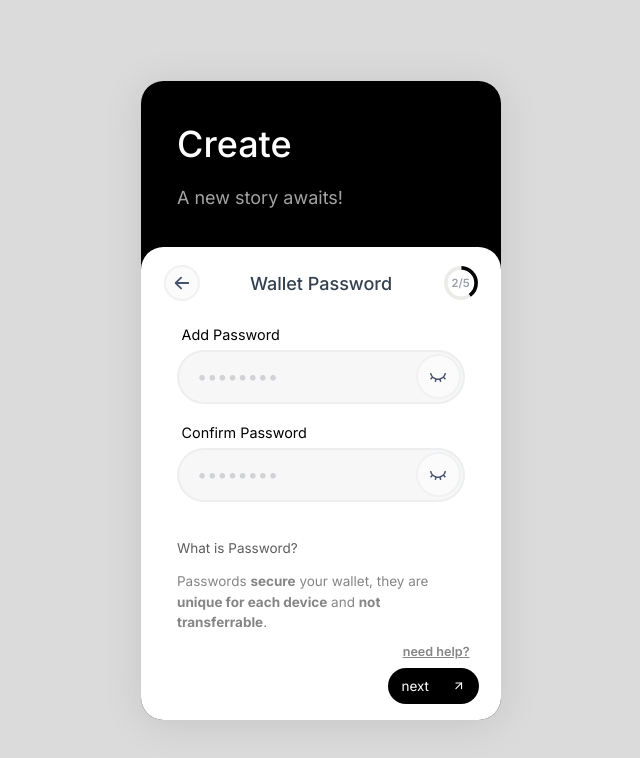
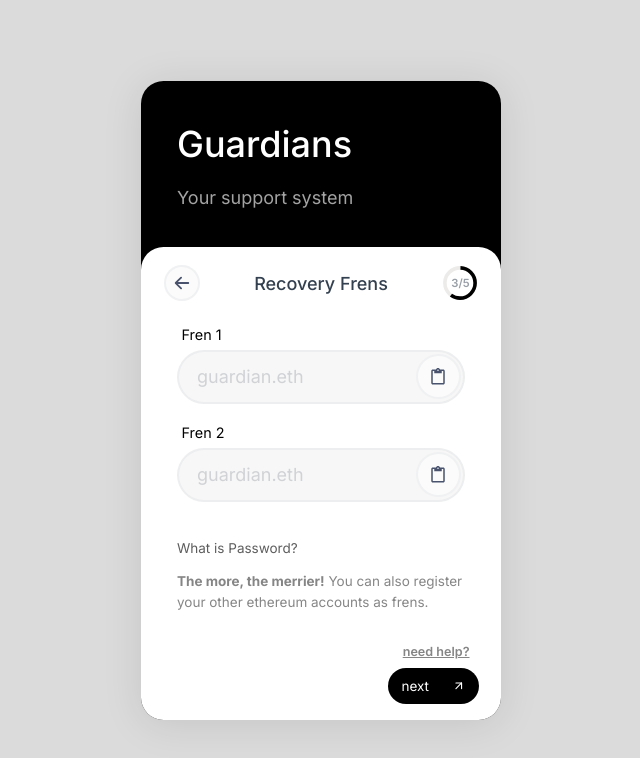
Before and after one commit to dark-circles-2022/panda-wallet, a React (Create React App) app: page /create/1 in a window 1280 px wide. Shown: the top 758 px of the page, without its empty margins (319-959 px from the left). Built offline with nearby package versions, Linux system fonts and the light colour scheme.

Commit message:
style: minor fixes

```diff
--- a/src/components/Modal/index.tsx
+++ b/src/components/Modal/index.tsx
@@ -1,18 +1,4 @@
-import {
-  Box,
-  Button,
-  CircularProgress,
-  CircularProgressLabel,
-  Flex,
-  Icon,
-  Modal,
-  ModalBody,
-  ModalCloseButton,
-  ModalContent,
-  ModalFooter,
-  ModalHeader,
-  ModalOverlay,
-} from '@chakra-ui/react';
+import { Flex, Modal, ModalBody, ModalContent, ModalFooter, ModalHeader, ModalOverlay } from '@chakra-ui/react';
 import { BsSlashCircle } from 'react-icons/bs';
 import { OutlineButton, SecondaryButton } from '../common/Button';
 import { FiArrowUpRight as Arrow } from 'react-icons/fi';
@@ -50,14 +36,14 @@ const DefaultModal = ({
         >
           <SecondaryButton
             prompt="Confirm"
-            onClick={() => onClose()}
             color="danger"
+            onClick={() => onConfirm()}
             borderColor={'danger'}
             icon={Arrow}
           />
           <OutlineButton
+            onClick={() => onClose()}
             prompt="Cancel"
-            onClick={() => onConfirm()}
             borderColor="black"
             icon={BsSlashCircle}
           />
--- a/src/components/common/PasteInput.tsx
+++ b/src/components/common/PasteInput.tsx
@@ -3,7 +3,7 @@ import { MdContentPaste as Paste } from 'react-icons/md';
 import ButtonIcon from '../ButtonIcon/index';
 import { InputRightElement, Box, Input, InputGroup, Text } from '@chakra-ui/react';
 
-const PasteInput = ({ label }: { label: string }) => {
+const PasteInput = ({ label, placeholder }: { label: string; placeholder: string }) => {
   const [value, setValue] = useState('');
   return (
     <Box
@@ -11,6 +11,10 @@ const PasteInput = ({ label }: { label: string }) => {
       py="0.5rem"
     >
       <Text
+        as="label"
+        display={'flex'}
+        justifyContent={'space-between'}
+        alignItems={'end'}
         color={'black'}
         fontSize={'0.8rem'}
         mb={'0.25rem'}
@@ -18,18 +22,29 @@ const PasteInput = ({ label }: { label: string }) => {
       >
         {label}
       </Text>
+
       <InputGroup>
         <Input
-          type="text"
           border="2px solid"
           borderColor="icon.border.50"
-          placeholder="Enter password"
-          value={value}
-          onChange={(e) => setValue(e.target.value)}
+          bg="input.bg.default"
+          type="text"
+          _focus={{
+            bg: 'input.bg.focus',
+            border: '2px solid',
+            borderColor: 'icon.border.50',
+          }}
+          _hover={{
+            bg: 'input.bg.focus',
+          }}
+          _placeholder={{ color: 'text.placeholder' }}
           borderRadius={'full'}
           variant={'filled'}
           color={'black'}
           h={'3rem'}
+          placeholder={placeholder ?? 'placeholder'}
+          value={value}
+          onChange={(e) => setValue(e.target.value)}
         />
         <InputRightElement
           width="3rem"
--- a/src/components/dashboard/AssetsList.tsx
+++ b/src/components/dashboard/AssetsList.tsx
@@ -1,4 +1,4 @@
-import { Flex, Text } from '@chakra-ui/react';
+import { Flex, Skeleton, Text } from '@chakra-ui/react';
 import { IbalancesAPI } from '../../interfaces/IbalancesAPI';
 import TokenInfo from './TokenInfo';
 
@@ -17,6 +17,28 @@ const AssetsList = ({ balances }: { balances: IbalancesAPI[] | undefined }) => {
       >
         Assets
       </Text>
+      {!balances?.length && (
+        <>
+          <Skeleton
+            height="2rem"
+            w="95%"
+            my="1rem"
+            mx="auto"
+          />
+          <Skeleton
+            height="2rem"
+            w="95%"
+            my="1rem"
+            mx="auto"
+          />
+          <Skeleton
+            height="2rem"
+            w="95%"
+            my="1rem"
+            mx="auto"
+          />
+        </>
+      )}
       {balances?.map((token, id) => (
         <TokenInfo
           key={id}
--- a/src/components/dashboard/UserTopBar.tsx
+++ b/src/components/dashboard/UserTopBar.tsx
@@ -3,7 +3,7 @@ import { BiUser as User, BiBell } from 'react-icons/bi';
 import ButtonIcon from '../ButtonIcon';
 
 // @ts-ignore
-const UserTopBar = ({ onOpen }) => {
+const UserTopBar = ({ onOpen, onToggle }) => {
   const user = {
     icon: User as any,
     name: 'Pushkar',
@@ -50,7 +50,7 @@ const UserTopBar = ({ onOpen }) => {
         displayIcon={BiBell as any}
         variant="semi-solid"
         ariaLabel="notifications"
-        onClick={onOpen}
+        onClick={onToggle}
       />
     </Flex>
   );
--- a/src/index.tsx
+++ b/src/index.tsx
@@ -45,19 +45,19 @@ const router = createBrowserRouter(
           element={<ConfirmSocial />}
         /> */}
         <Route
-          path="1"
+          path="0"
           element={<SetPassword />}
         />
         <Route
-          path="2"
+          path="1"
           element={<AddGuardians />}
         />
+        {/* <Route
+          path="2"
+          element={<WalletName />}
+        /> */}
         <Route
           path="3"
-          element={<WalletName />}
-        />
-        <Route
-          path="4"
           element={<AddFunds />}
         />
         <Route
--- a/src/screens/Dashboard.tsx
+++ b/src/screens/Dashboard.tsx
@@ -15,7 +15,7 @@ const Dashboard = () => {
   const address = '0x657D3C03e450E4815f3411Aa26713A2A90e9Ad83';
 
   const [balances, setBalances] = useState<IbalancesAPI[]>();
-  const { isOpen, onOpen, onClose } = useDisclosure();
+  const { isOpen, onOpen, onClose, onToggle } = useDisclosure();
 
   useEffect(() => {
     balancesAPI
@@ -54,7 +54,10 @@ const Dashboard = () => {
       bgColor={'white'}
       overflow={'auto'}
     >
-      <UserTopBar onOpen={onOpen} />
+      <UserTopBar
+        onOpen={onOpen}
+        onToggle={onToggle}
+      />
       <Notifications
         isOpen={isOpen}
         onClose={onClose}
--- a/src/screens/onboarding/AddFunds.tsx
+++ b/src/screens/onboarding/AddFunds.tsx
@@ -14,7 +14,7 @@ const AddFunds = () => {
       isBackButtonVisible
       isStepNumberVisible
       canSkip
-      navigateTo="/create/4"
+      navigateTo="/done"
     >
       <Flex
         direction={'column'}
--- a/src/screens/onboarding/AddGuardians.tsx
+++ b/src/screens/onboarding/AddGuardians.tsx
@@ -13,34 +13,35 @@ const AddGuardians = () => {
       isBackButtonVisible
       isStepNumberVisible
       canSkip={false}
-      navigateTo={'/create/2'}
+      navigateTo={'/create/3'}
     >
       <Flex direction={'column'}>
-        <PasteInput label={'Fren 1'} />
-        <PasteInput label={'Fren 2'} />
+        <PasteInput
+          placeholder="guardian.eth"
+          label={'Fren 1'}
+        />
+        <PasteInput
+          placeholder="guardian.eth"
+          label={'Fren 2'}
+        />
       </Flex>
       <Box
         color="black"
-        px="1.5rem"
+        px=".75rem"
         mt="1.5rem"
       >
         <Text
-          fontSize={'0.8rem'}
+          fontSize={'0.75rem'}
           color="blackAlpha.700"
+          mb=".75rem"
         >
-          How many frens?
+          What is Password?
         </Text>
         <Text
-          fontSize={'0.65rem'}
-          color="blackAlpha.700"
-        >
-          The more, the merrier!
-        </Text>
-        <Text
-          fontSize={'0.65rem'}
+          fontSize={'0.75rem'}
           color="blackAlpha.600"
         >
-          You can also register your other ethereum accounts as frens.
+          <strong>The more, the merrier!</strong> You can also register your other ethereum accounts as frens.
         </Text>
       </Box>
     </OnboardingLayout>
--- a/src/screens/onboarding/Onboard.tsx
+++ b/src/screens/onboarding/Onboard.tsx
@@ -31,7 +31,7 @@ const Onboard = () => {
           subtext="Shiny new wallet"
           isFirstTime
           onClick={() => {
-            navigate('/create/1');
+            navigate('/create/0');
           }}
         />
 
```
Also changed, not shown: src/screens/index.tsx (deleted, +0 -7 lines).
